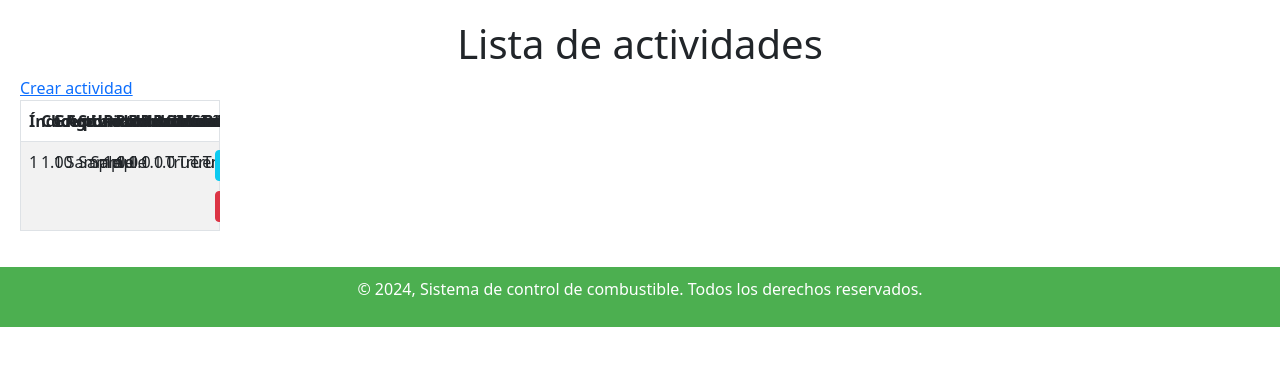
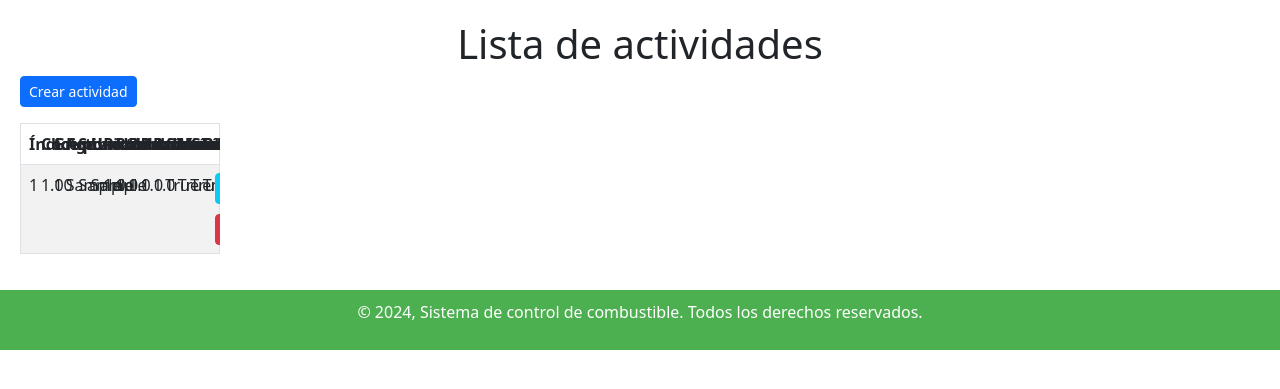
Before and after one commit to LorenzoFerreyra/control_combustible_app, a Django app: page /actividad_list/ in a window 1280 px wide. Shown: the part 84-473 px from the top of the page. Run offline with Django 5.2, Linux system fonts and the light colour scheme; tables that the repository leaves empty hold one stand-in row (values such as "Sample post"); some libraries are stand-ins or nearby versions.

Commit message:
Update actividad_list.html

```diff
--- a/control_app/templates/actividad_list.html
+++ b/control_app/templates/actividad_list.html
@@ -10,8 +10,8 @@
 </head>
 <body>
     <h1 class="page-title">Lista de actividades</h1>
-    <a href="{% url 'crear_actividad' %}" class="class=btn btn-sm">Crear actividad</a>
-    <div class="table-responsive">
+    <a href="{% url 'crear_actividad' %}" class="btn btn-sm btn-primary mb-3">Crear actividad</a>
+    <div class="table-container">
         <table class="table table-striped">
             <thead>
                 <tr>
```
